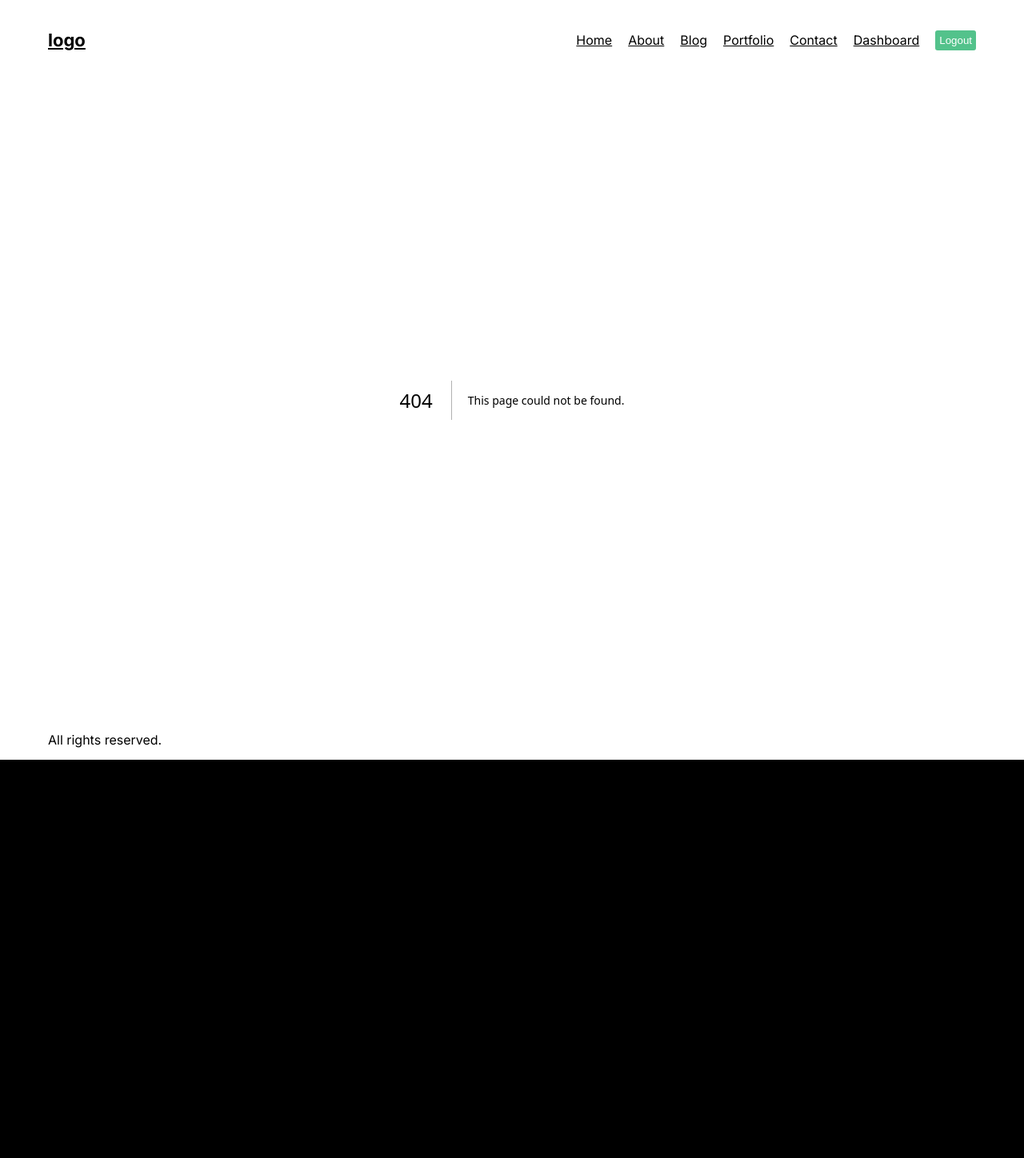
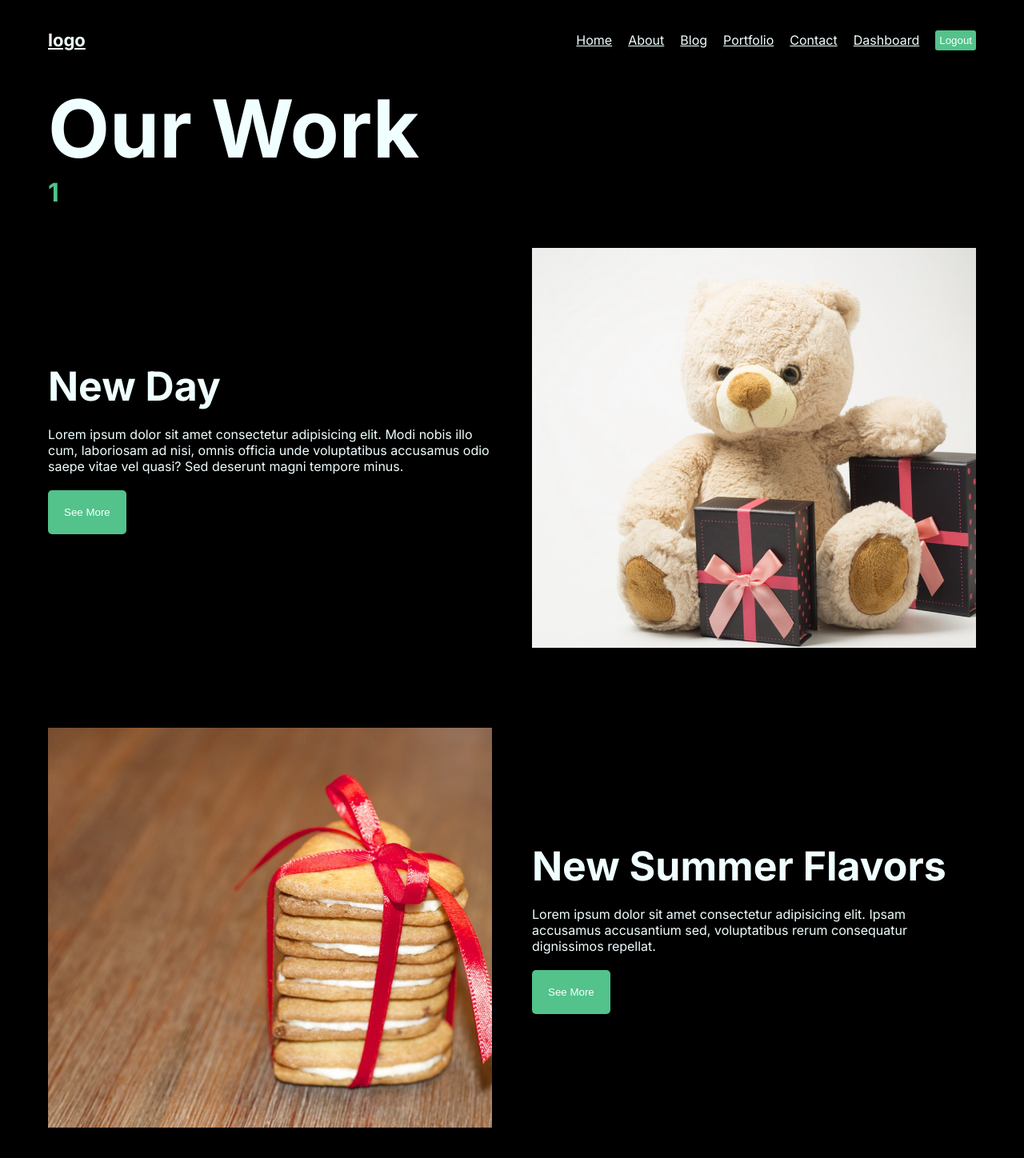
Before and after one commit to gabriela-papp/next-project, a Next.js app: page /portfolio/1 in a window 1280 px wide. Before the commit this address had no page. Shown: the top 1448 px of the page at 80% size. Before the commit the page ends 950 px from the top, so only its background shows below. Built offline with nearby package versions, Linux system fonts and the light colour scheme.

Commit message:
portfolio done, started on blog

```diff
--- a/src/app/contact/contact.module.css
+++ b/src/app/contact/contact.module.css
@@ -17,8 +17,17 @@
     position:relative;
 }
 .image{
-    object-fit: cover;
+    object-fit: cover ;
+    animation:move 3s infinite ease alternate;
 }
+ @keyframes move{
+    from{
+        transform:translateY(-15px);
+    }
+    to{
+        transform: translateY(0px) scale(1.03);
+    }
+ }
 .form{
     flex:1;
     display: flex;
--- a/src/app/page.module.css
+++ b/src/app/page.module.css
@@ -1,7 +1,7 @@
 .container{
   display: flex;
   align-self: center;
-  gap:100px
+  gap:100px;
 }
 .item{
   display: flex;
@@ -12,14 +12,25 @@
 .title{
   font-size: 72px;
   background: linear-gradient(to bottom, #194c33,#bbb);
+  background-clip: text;
   -webkit-background-clip: text;
   -webkit-text-fill-color: transparent;
 }
 .img{
   width: 100%;
   height: 500px;
-  object-fit: cover;
+  object-fit: contain;
+  animation:move 3s infinite ease alternate;
 }
+
+ @keyframes move{
+    from{
+        transform:translateY(-10px);
+    }
+    to{
+        transform: translateY(10px);
+    }
+ }
 .desc{
   font-size: 24px;
   font-weight: 300;
--- /dev/null
+++ b/src/app/portfolio/[category]/category.module.css
@@ -0,0 +1,36 @@
+.container{
+
+}
+.catTitle{
+    color:#53c28b;
+}
+.item{
+    display:flex;
+    gap:50px;
+    margin-top:50px;
+    margin-bottom:100px;
+}
+.item:nth-child(2n+1){
+    flex-direction: row-reverse;
+}
+.imgContainer{
+    flex:1;
+    height:500px;
+    position:relative;
+}
+.img{
+    object-fit: cover;
+}
+.content{
+    flex:1;
+    display: flex;
+    flex-direction: column;
+    gap:20px;
+    justify-content: center;
+}
+.title{
+    font-size: 50px;
+}
+.desc{
+    font-size: 20px;
+}
--- /dev/null
+++ b/src/app/portfolio/[category]/page.js
@@ -0,0 +1,59 @@
+import React from 'react'
+import styles from './category.module.css'
+import Button from '@/components/Button/Button'
+import Image from 'next/image'
+
+const Page = ({params}) => {
+  return (
+    <div className={styles.container}>
+        <h1 className={styles.catTitle}>{params.category}</h1>
+        <div className={styles.item}>
+            <div className={styles.content}>
+                <h1 className={styles.title}>New Day</h1>
+                <p className={styles.decs}>Lorem ipsum dolor sit amet consectetur adipisicing elit. Modi nobis illo cum, laboriosam ad nisi, omnis officia unde voluptatibus accusamus odio saepe vitae vel quasi? Sed deserunt magni tempore minus.</p>
+                <Button text='See More' url='#'></Button>
+            </div>
+            <div className={styles.imgContainer}>
+                <Image
+                    className={styles.img}
+                    fill={true}
+                    src='/pexels-photo-264917.jpeg'
+                    alt='img'
+                />
+            </div>
+        </div>
+        <div className={styles.item}>
+            <div className={styles.content}>
+                <h1 className={styles.title}>New Summer Flavors</h1>
+                <p className={styles.decs}>Lorem ipsum dolor sit amet consectetur adipisicing elit. Ipsam accusamus accusantium sed, voluptatibus rerum consequatur dignissimos repellat. </p>
+                <Button text='See More' url='#'></Button>
+            </div>
+            <div className={styles.imgContainer}>
+                <Image
+                    className={styles.img}
+                    fill={true}
+                    src='/pexels-photo-264960.jpeg'
+                    alt='img'
+                />
+            </div>
+        </div>
+        <div className={styles.item}>
+            <div className={styles.content}>
+                <h1 className={styles.title}>Travel All Summer</h1>
+                <p className={styles.decs}>Lorem ipsum dolor, sit amet consectetur adipisicing elit. Magni cupiditate quidem numquam aut accusamus sapiente debitis reprehenderit a sit quia consequatur totam qui facere, tempora dolorem doloribus officiis impedit natus.</p>
+                <Button text='See More' url='#'></Button>
+            </div>
+            <div className={styles.imgContainer}>
+                <Image
+                    className={styles.img}
+                    fill={true}
+                    src='/pexels-photo-264803.jpeg'
+                    alt='img'
+                />
+            </div>
+        </div>
+    </div>
+  )
+}
+
+export default Page
--- /dev/null
+++ b/src/app/portfolio/layout.js
@@ -0,0 +1,13 @@
+import React from 'react'
+import styles from './portfolio.module.css'
+
+const Layout = ({children}) => {
+  return (
+    <div>
+        <h1 className={styles.mainTitle}>Our Work</h1>
+        {children}
+    </div>
+  )
+}
+
+export default Layout
--- /dev/null
+++ b/src/app/portfolio/portfolio.module.css
@@ -0,0 +1,40 @@
+.mainTitle{
+    font-size:100px;
+}
+.container{
+
+}
+.selectTitle{
+    margin:20px 0px
+}
+.items{
+    display: flex;
+    gap:50px;
+}
+.item{
+    border:5px solid #bbb;
+    border-radius: 5px;
+    width: 300px;
+    height: 300px;
+    position:relative;
+    background-size: cover !important;
+}
+.item:nth-child(1){
+    background: url('/pexels-photo-122734.jpeg');
+}
+.item:nth-child(2){
+    background: url('/pexels-photo-264591.jpeg');
+}
+.item:nth-child(3){
+    background: url('/pexels-photo-264803.jpeg');
+}
+.item:hover .title{
+    color: #53c28b;
+}
+.title{
+    position:absolute;
+    right:10px;
+    bottom:10px;
+    font-size: 40px;
+    font-weight: bold;
+}
```
Also changed, not shown: src/app/blog/page.js (+19 -2 lines), src/app/portfolio/page.js (+16 -3 lines), src/app/blog/blog.module.css (added), src/app/contact/page.js (line endings or trailing spaces).
